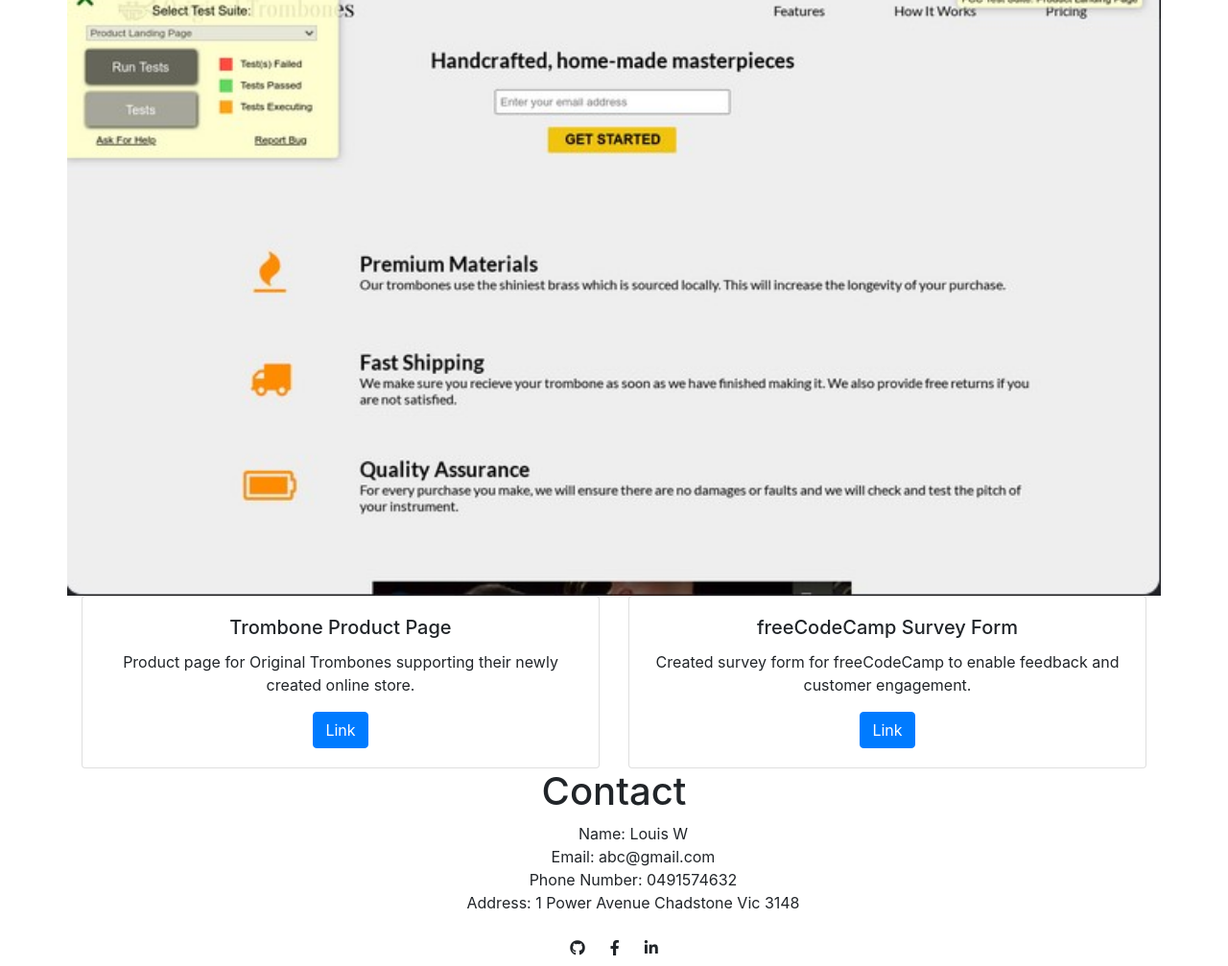
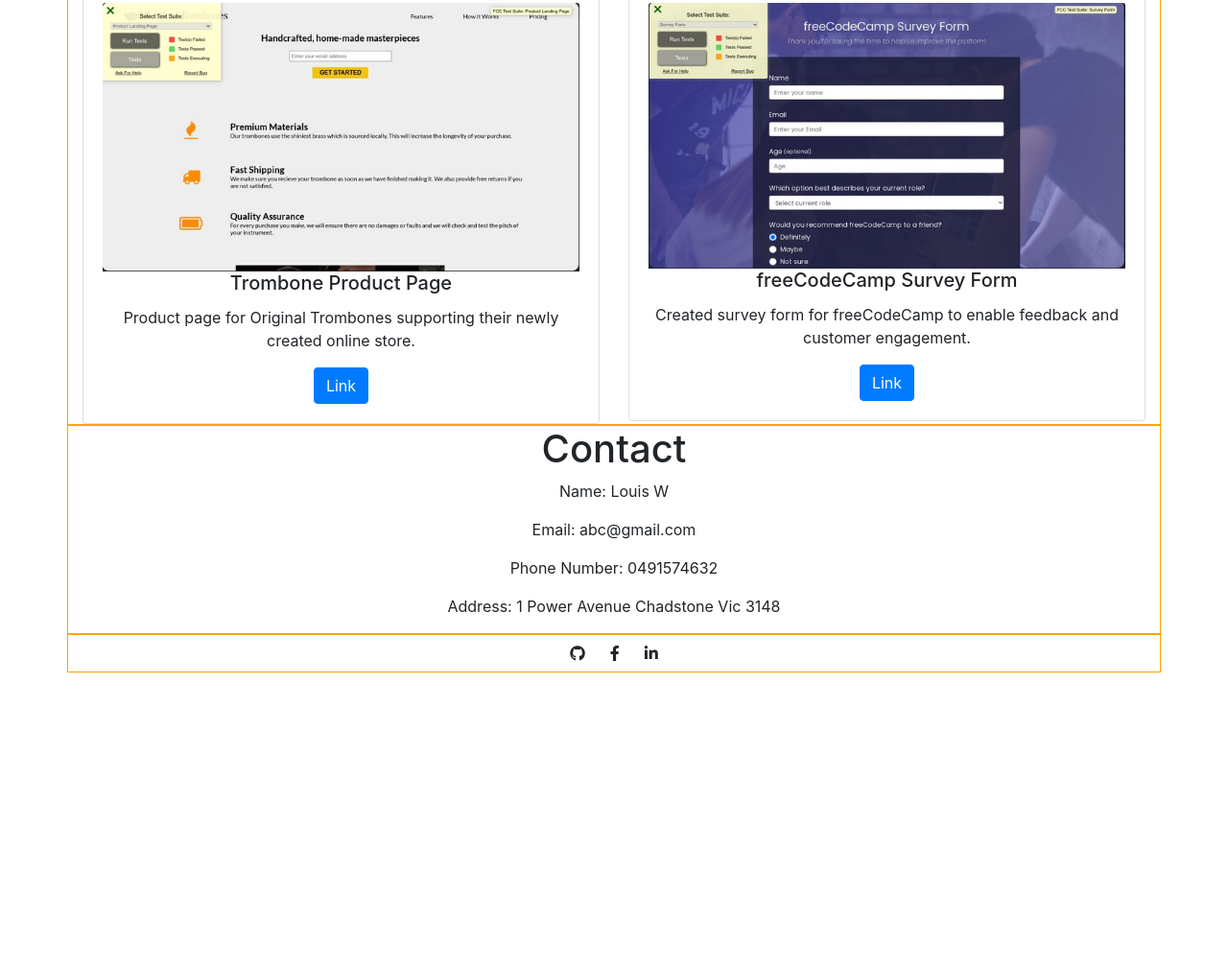
Before and after one commit to lou-lou123/my-website, a plain HTML site: page index.html in a window 1280 px wide. Shown: the part 301-1308 px from the top of the page at 96% size. After the commit the page ends 1002 px from the top, so only its background shows below. Drawn offline with nearby package versions, Linux system fonts and the light colour scheme.

Commit message:
add border, centre contact info

```diff
--- a/index.html
+++ b/index.html
@@ -41,12 +41,12 @@
         <p class="centre">Friendly and professional customer service specialist transitioning to a career in web development. Having completed Generation Australia program with first honours; has strong interpersonal and time management skills that allow for organisational objectives to be met. A creative problem solver who has created multiple website for clients, he understands what the clients needs using active listening. Seek a position as a junior web developer to enter into the web development industry.</p>
     </section>
     <section class="container" id="Works">
-        <h1 id="heading">Works</h1>
+      <h1 id="heading">Works</h1>
         <div class="row">
-            <img class="card-img-top" src="Trombone Product Page.jpg" alt="Card image" style="width:100%">
             <div class="col-sm-6">
               <div class="card text-center">
                 <div class="card-body">
+                  <img class="card-img-top" src="Trombone Product Page.jpg" alt="Card image">
                   <h5 class="card-title">Trombone Product Page</h5>
                   <p class="card-text">Product page for Original Trombones supporting their newly created online store.</p>
                   <a href="https://codepen.io/freeCodeCamp/pen/RKRbwL" class="btn btn-primary">Link</a>
@@ -56,6 +56,7 @@
             <div class="col-sm-6">
               <div class="card text-center">
                 <div class="card-body">
+                  <img class="card-img-top" src="freeCodeCamp Survey Form.jpg" alt="Card image">
                   <h5 class="card-title">freeCodeCamp Survey Form</h5>
                   <p class="card-text">Created survey form for freeCodeCamp to enable feedback and customer engagement.</p>
                   <a href="https://codepen.io/freeCodeCamp/pen/VPaoNP" class="btn btn-primary">Link</a>
@@ -66,12 +67,10 @@
     </section>
     <section class="container center" id="Contact">
         <h1 id="heading">Contact</h1>
-        <ul class="no-bullets">
-            <li>Name: Louis W</li>
-            <li>Email: abc@gmail.com</li>
-            <li>Phone Number: 0491574632</li>
-            <li>Address: 1 Power Avenue Chadstone Vic 3148</li>
-        </ul>
+        <p>Name: Louis W</p>
+        <p>Email: abc@gmail.com</p>
+        <p>Phone Number: 0491574632</p>
+        <p>Address: 1 Power Avenue Chadstone Vic 3148</p>
     </section>
     <div class="container" id="buttons">
       <a href="https://github.com/lou-lou123/lou-lou123.github.io"><button class="btn"><i class="fab fa-github"></i></button></a>
--- a/style.css
+++ b/style.css
@@ -1,5 +1,9 @@
 #heading{
     text-align: center;
+}
+
+.container{
+    border: 1px solid orange;
 }
 
 .center{
```
Also changed, not shown: freeCodeCamp Survey Form.jpg (added), 1 other file.
